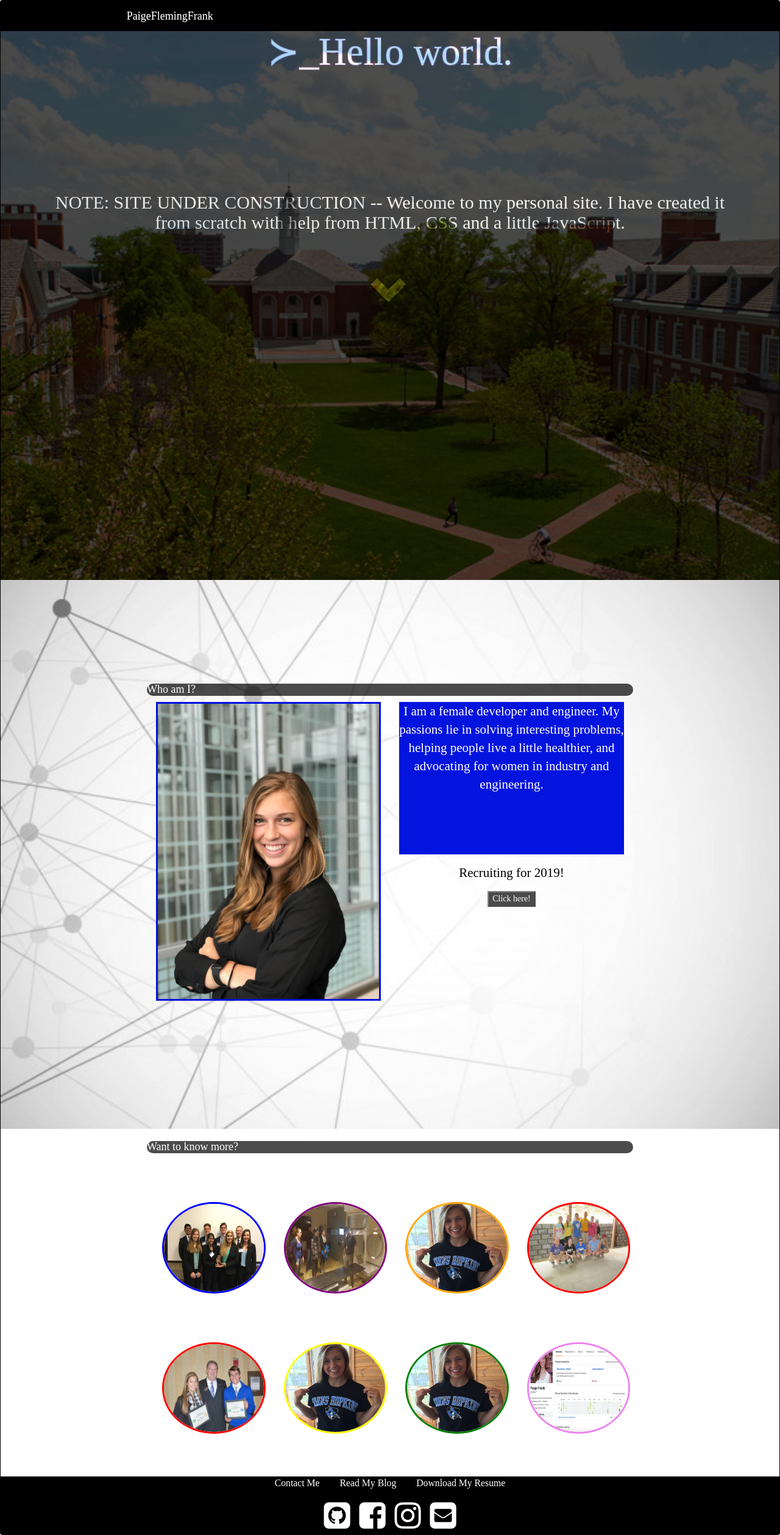
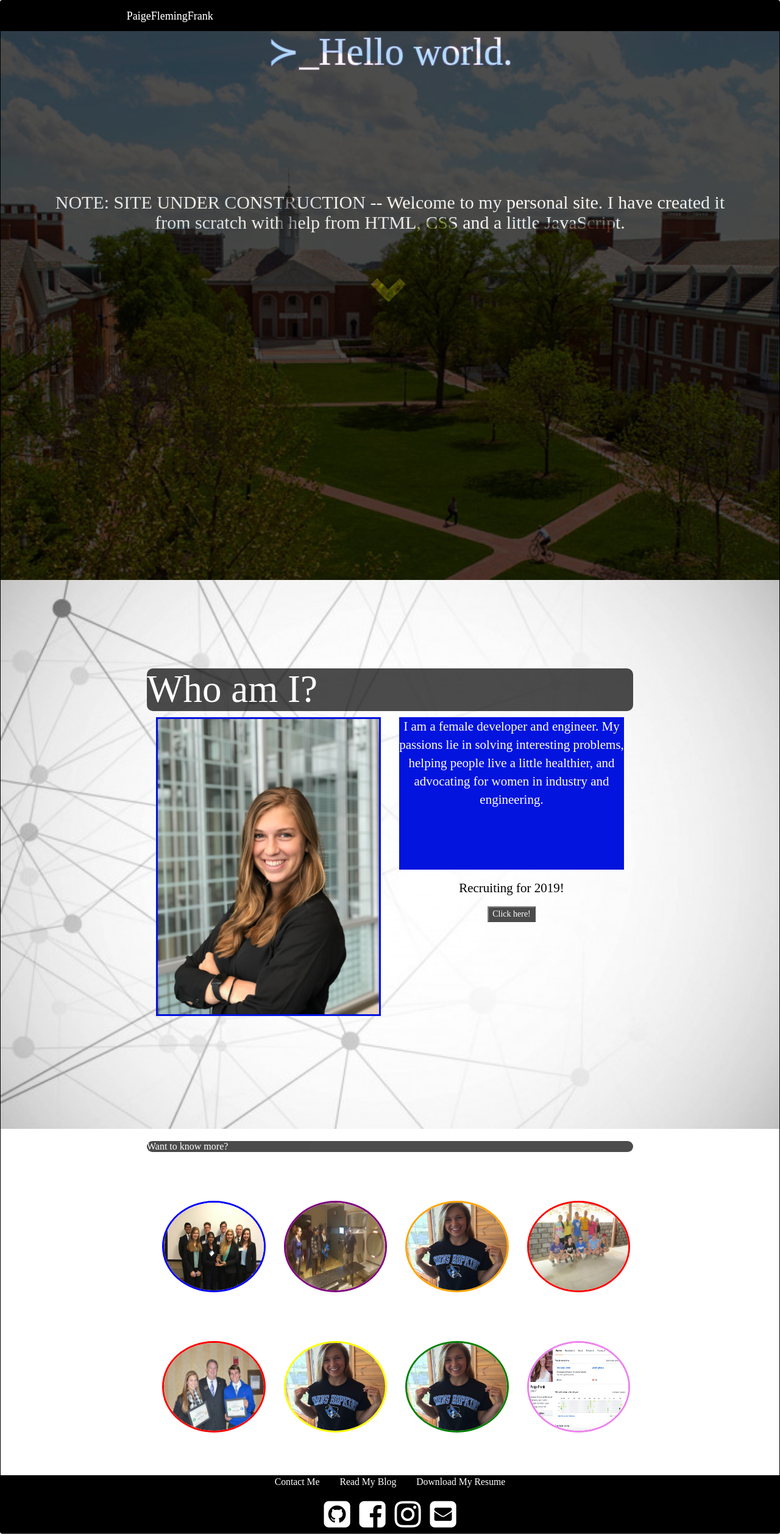
Before and after one commit to pfrank7/pfrank7.github.io, a Jekyll site: the page built from index.html, in a window 1280 px wide. Shown: the whole page at 61% size. Built offline with Jekyll 4.4.1, drawn with Linux system fonts in a browser that asks for light colours; nearby versions of some CDN libraries.

Commit message:
Update index.html

```diff
--- a/index.html
+++ b/index.html
@@ -105,7 +105,7 @@
 		<div class = "container">
 			<div class = "row" id = "margin" style = "margin-top:0px" >
 				<div class = "header">
-					<h1 style = "color:white; background-color:black; border-radius:10px; opacity:.7; font-size:large;" > Who am I? </h1>
+					<h1 style = "color:white; background-color:black; border-radius:10px; opacity:.7; font-size:intial;" > Who am I? </h1>
 				</div>
 				<div class = "col-sm-6">
 					<img style = "border:solid; border-color: #0314DE; height:auto; width: 100%;" src="../photos/IMG_0413.jpg" alt="Paige Frank">
@@ -124,7 +124,7 @@
 		<div class = "container">
 			<div class = "row" id = "margin" style = "margin-top:0px" >
 				<div class = "header" id = "header_font">
-					<h1 style = "color:white; background-color:black; border-radius:10px; opacity:.7; font-size:large;" > Want to know more? </h1>
+					<h1 style = "color:white; background-color:black; border-radius:10px; opacity:.7; font-size:initial;" > Want to know more? </h1>
 				</div>
 			</div>
 			<div class = "row text-center" id = "margin">
```
